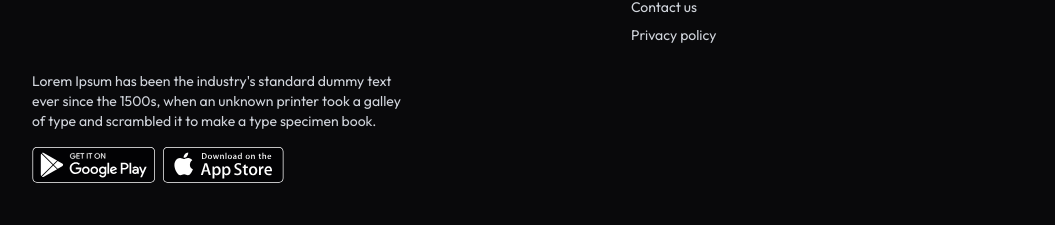
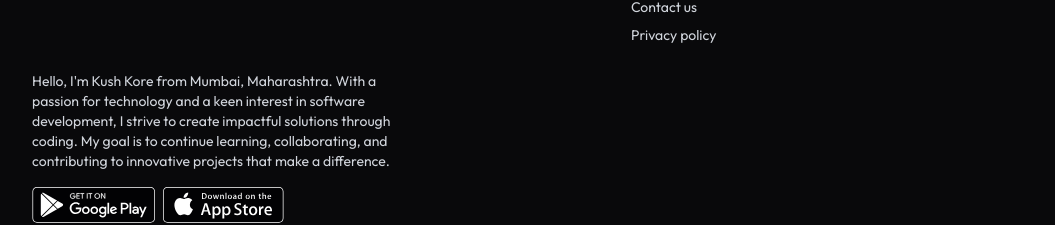
Before and after one commit to Kush146/MovieTicket-Fullstack, a React (Vite) app in the folder client/: page / in a window 1280 px wide. Shown: the part 2277-2502 px from the top of the page, without its empty margins (112-1167 px from the left). Built offline with nearby package versions, Linux system fonts and the light colour scheme; no server answers.

Commit message:
Added Footer component (footer.jsx)

```diff
--- a/client/src/components/Footer.jsx
+++ b/client/src/components/Footer.jsx
@@ -8,7 +8,7 @@ const Footer = () => {
                 <div className="md:max-w-96">
                     <img src={assets.logo} alt="logo" className="w-28 h-auto sm:w-36 md:w-48"/>
                     <p className="mt-6 text-sm">
-                        Lorem Ipsum has been the industry's standard dummy text ever since the 1500s, when an unknown printer took a galley of type and scrambled it to make a type specimen book.
+                        Hello, I'm Kush Kore from Mumbai, Maharashtra. With a passion for technology and a keen interest in software development, I strive to create impactful solutions through coding. My goal is to continue learning, collaborating, and contributing to innovative projects that make a difference.
                     </p>
                     <div className="flex items-center gap-2 mt-4">
                         <img src={assets.googlePlay} alt="google play" className="h-9 w-auto" />
```
